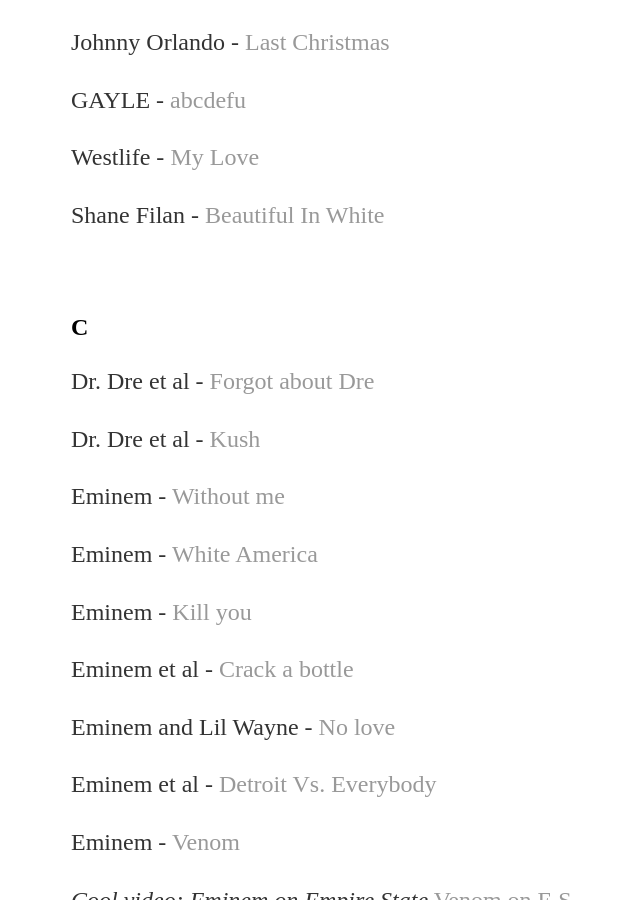
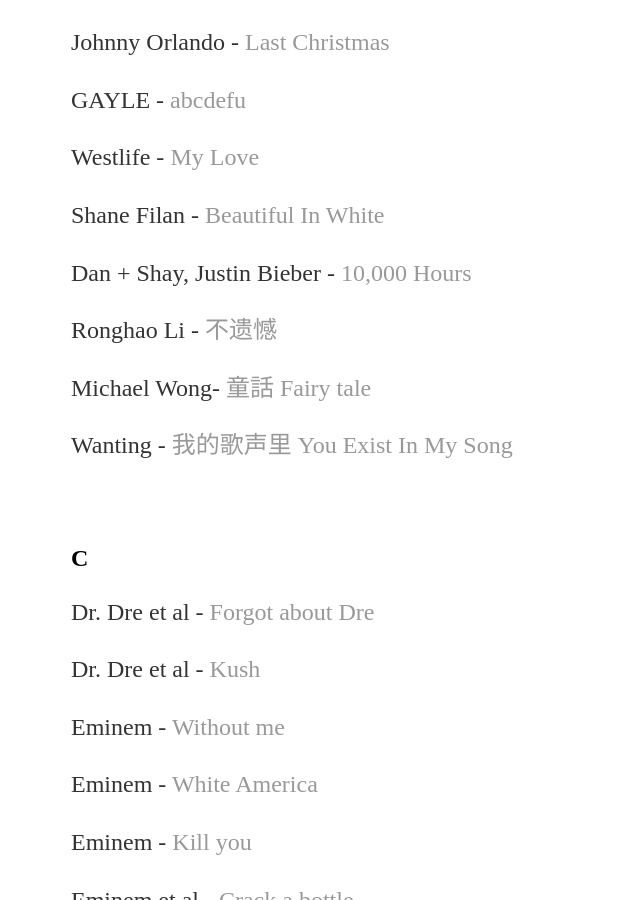
Before and after one commit to yjkweon24/yjkweon24.github.io, a Jekyll site: the page built from _posts/2018-10-23-songs-that-i-love.md, in a window 1280 px wide and 900 px high, scrolled down 11018 px. Shown: the whole window, without its empty margins (121-761 px from the left). Built offline with Jekyll 4.4.1, drawn with Linux system fonts in a browser that asks for light colours.

Commit message:
Update 2018-10-23-songs-that-i-love.md

```diff
--- a/_posts/2018-10-23-songs-that-i-love.md
+++ b/_posts/2018-10-23-songs-that-i-love.md
@@ -382,6 +382,14 @@
 
 Shane Filan - [Beautiful In White](https://youtu.be/06-XXOTP3Gc)
 
+Dan + Shay, Justin Bieber - [10,000 Hours](https://www.youtube.com/watch?v=Y2E71oe0aSM)
+
+Ronghao Li - [不遗憾](https://www.youtube.com/watch?v=n_KHQk1w7Gs)
+
+Michael Wong- [童話 Fairy tale](https://www.youtube.com/watch?v=IBTmypxD2mU)
+
+Wanting - [我的歌声里 You Exist In My Song](https://www.youtube.com/watch?v=w0dMz8RBG7g)
+
 <br>
 
 ## C
```
